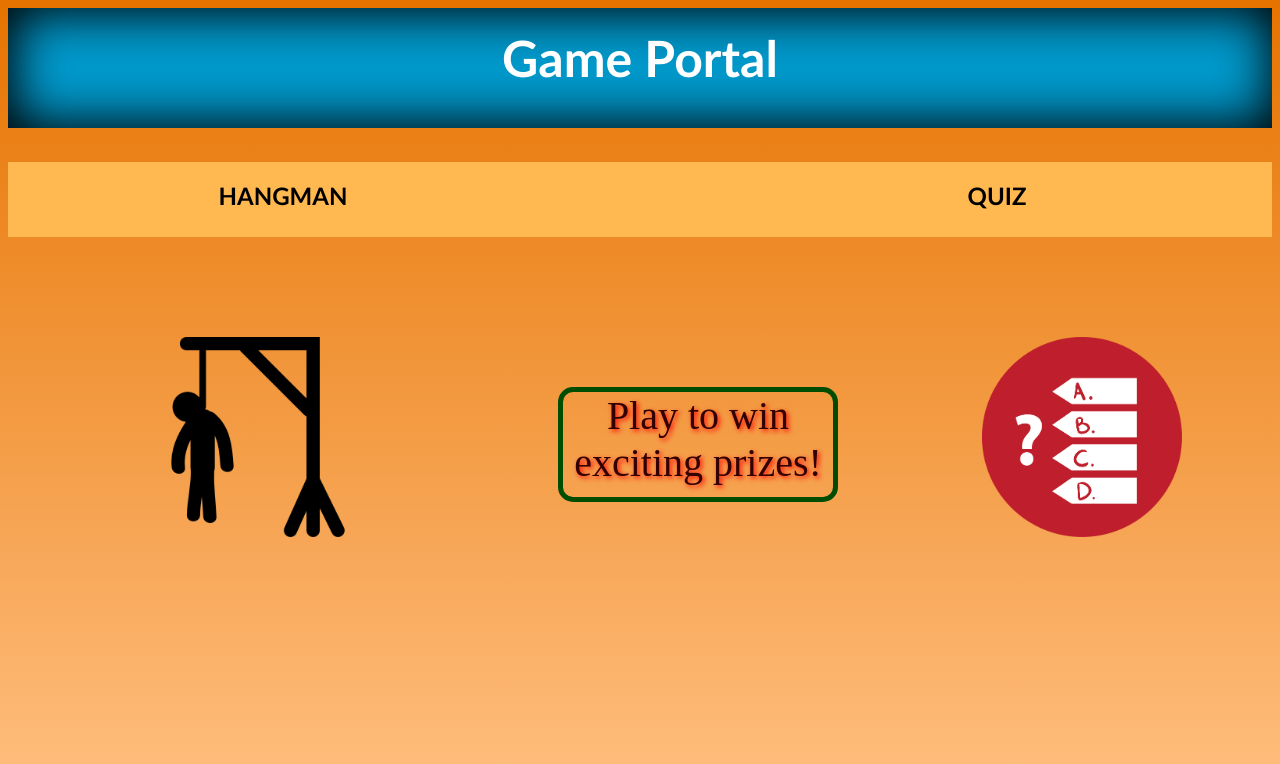
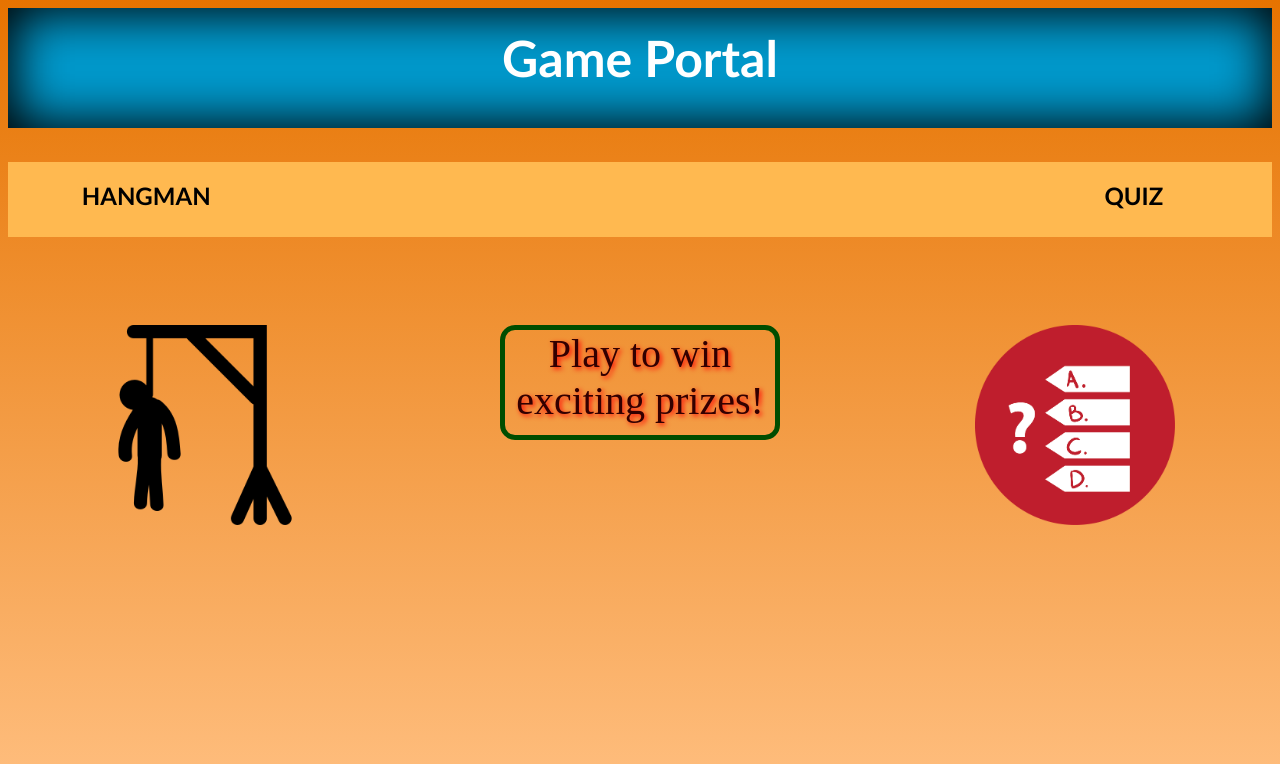
Before and after one commit to Paramvir109/Hangman_Quiz, a website: page public/index.html in a window 1280 px wide. Drawn offline with nearby package versions, Linux system fonts and the light colour scheme; a web font is replaced by a local one.

Commit message:
Add flexbox to home page

```diff
--- a/public/css/HomePage.css
+++ b/public/css/HomePage.css
@@ -32,7 +32,7 @@ body{
 	width:150px;
 	float:left;
 	position:relative;
-	left: 200px;
+	left: 5%;
 	font-family: "Trebuchet MS", Helvetica, sans-serif;
 
 }
@@ -41,7 +41,7 @@ body{
 	width:150px;
 	float:right;
 	position:relative;
-	right:200px;
+	right:5%;;
 	font-family: "Trebuchet MS", Helvetica, sans-serif;
 }
 #imagesPg1{
@@ -61,11 +61,7 @@ body{
 	width:250px;
 	height:80;
 	font-size:40px;
-	position:relative;
 	text-align:center;
-	left:550px;
-	top:150px;
-	float:left;
 	padding:0px 10px 25px 10px;
 	border-style:solid;
 	border-color: #004d00;
@@ -74,3 +70,22 @@ body{
 	text-shadow: 2px 2px 5px red;
 	border-radius:15px;
 }
+
+.lower-home {
+	margin-top: 7%;
+	display: flex;
+	justify-content: space-around;
+}
+@media only screen and (max-width: 600px) {
+    /* For mobile phones: */
+    /* #hangmanDiv{
+
+			left: 50px;
+
+		}
+		#quizDiv{
+
+			right: 50px;
+
+		} */
+}
--- a/public/index.html
+++ b/public/index.html
@@ -25,9 +25,18 @@
 			</div>
 		</div>
 		<div class = "lower" align ="center">
-		<img src="res/hangman.png " id = "hangImg"height=200 width=200>
-		<div id ="play">Play to win exciting prizes!</div>
-		<img src="res/quiz.png " id = "qImg"height=200 width=200>
+				<div class="lower-home">
+						<div>
+								<img src="res/hangman.png" height=200 width=200>
+
+						</div>
+
+						<div id="play">Play to win exciting prizes!</div>
+						<div>
+							<img src="res/quiz.png " height=200 width=200>
+						</div>
+
+				</div>
 		</div>
 
 	</body>
```
